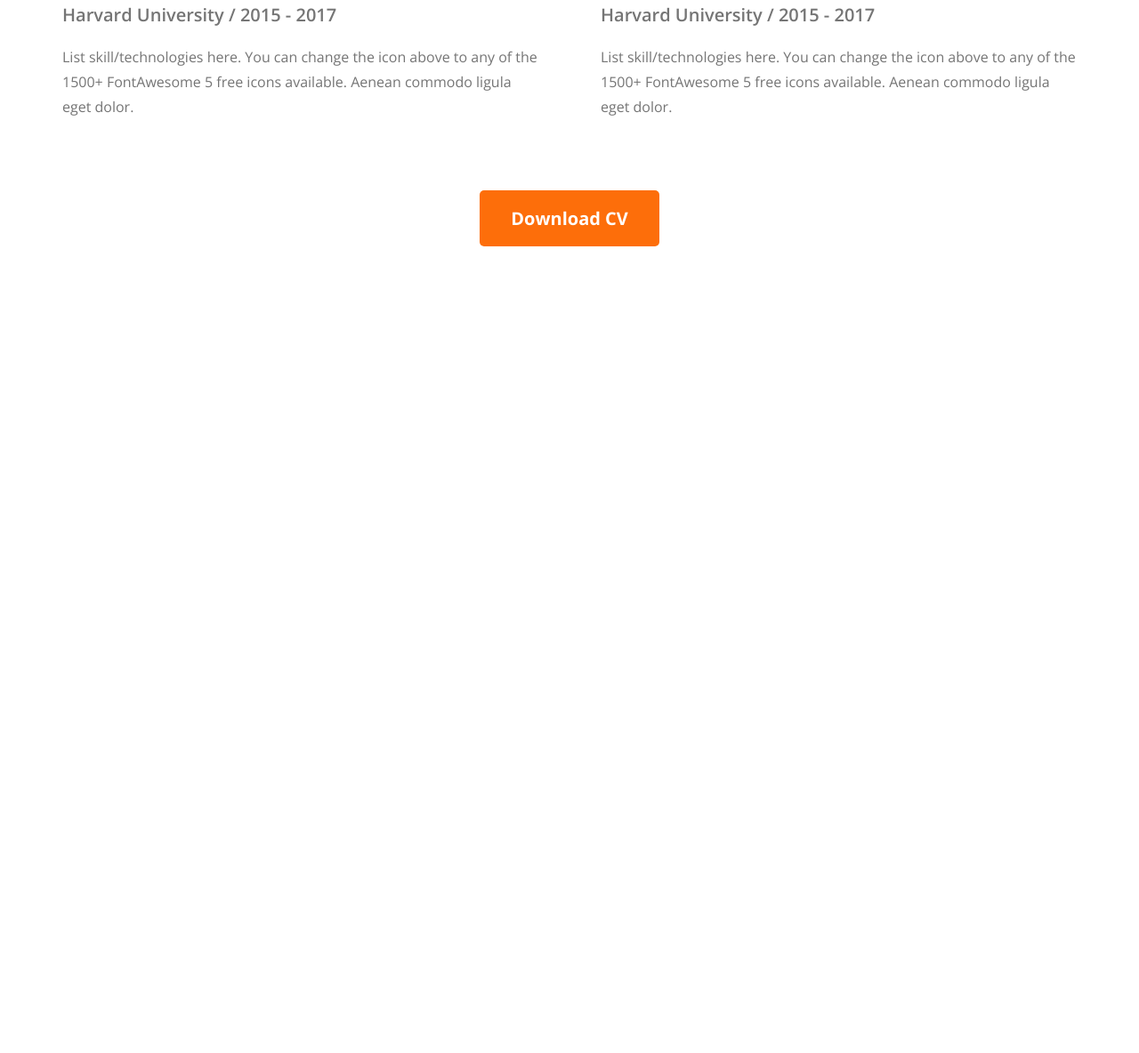
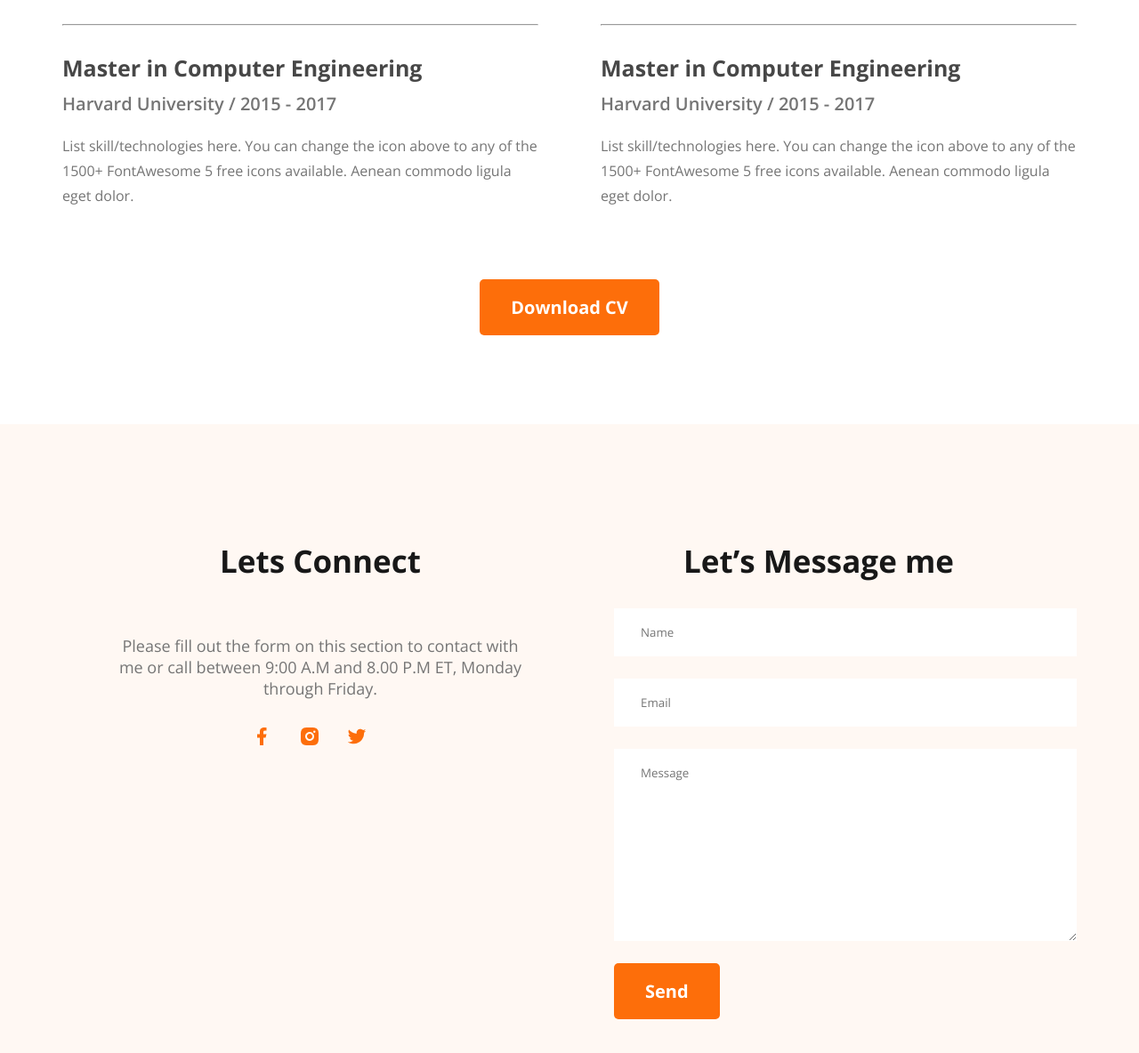
Before and after one commit to nazmul37290/web-developer-portfolio, a plain HTML site: page index.html in a window 1280 px wide. Shown: the part 2839-4023 px from the top of the page at 89% size. Before the commit the page ends 3116 px from the top, so only its background shows below. Drawn offline with nearby package versions, Linux system fonts and the light colour scheme.

Commit message:
completed

```diff
--- a/css/style.css
+++ b/css/style.css
@@ -177,6 +177,7 @@
 .resume-container {
   display: flex;
   gap: 70px;
+  margin-top: 100px;
 }
 .resume-column-title {
   color: #474747;
@@ -211,3 +212,37 @@
   text-align: center;
   margin-top: 50px;
 }
+/* footer section styles */
+
+footer {
+  display: flex;
+  justify-content: start;
+  gap: 100px;
+  padding: 130px;
+  margin-top: 100px;
+  background-color: #fff8f3;
+}
+
+.footer-column {
+  width: 50%;
+}
+
+.social-links {
+  text-align: center;
+}
+.social-links a {
+  margin-right: 25px;
+}
+.footer-column .section-title {
+  margin-bottom: 30px;
+}
+.contact input[type="text"],
+input[type="email"],
+textarea {
+  display: block;
+  border: 0;
+  margin-bottom: 25px;
+  padding: 18px 30px;
+  color: #757575;
+  width: 100%;
+}
--- a/index.html
+++ b/index.html
@@ -203,6 +203,34 @@
         </div>
       </section>
     </main>
-    <footer></footer>
+    <footer>
+      <div class="footer-column">
+        <h3 class="section-title">Lets Connect</h3>
+        <p class="section-description">
+          Please fill out the form on this section to contact with me or call
+          between 9:00 A.M and 8.00 P.M ET, Monday through Friday.
+        </p>
+        <div class="social-links">
+          <a href=""><img src="images/icons/facebook.png" alt="" /></a>
+          <a href=""><img src="images/icons/insta.png" alt="" /></a>
+          <a href=""><img src="images/icons/twitter.png" alt="" /></a>
+        </div>
+      </div>
+      <div class="footer-column">
+        <h3 class="section-title">Let’s Message me</h3>
+        <form class="contact" action="">
+          <input type="text" placeholder="Name" />
+          <input type="email" placeholder="Email" />
+          <textarea
+            name=""
+            placeholder="Message"
+            id=""
+            cols="30"
+            rows="10"
+          ></textarea>
+          <input class="btn-primary" type="submit" value="Send" />
+        </form>
+      </div>
+    </footer>
   </body>
 </html>
```
